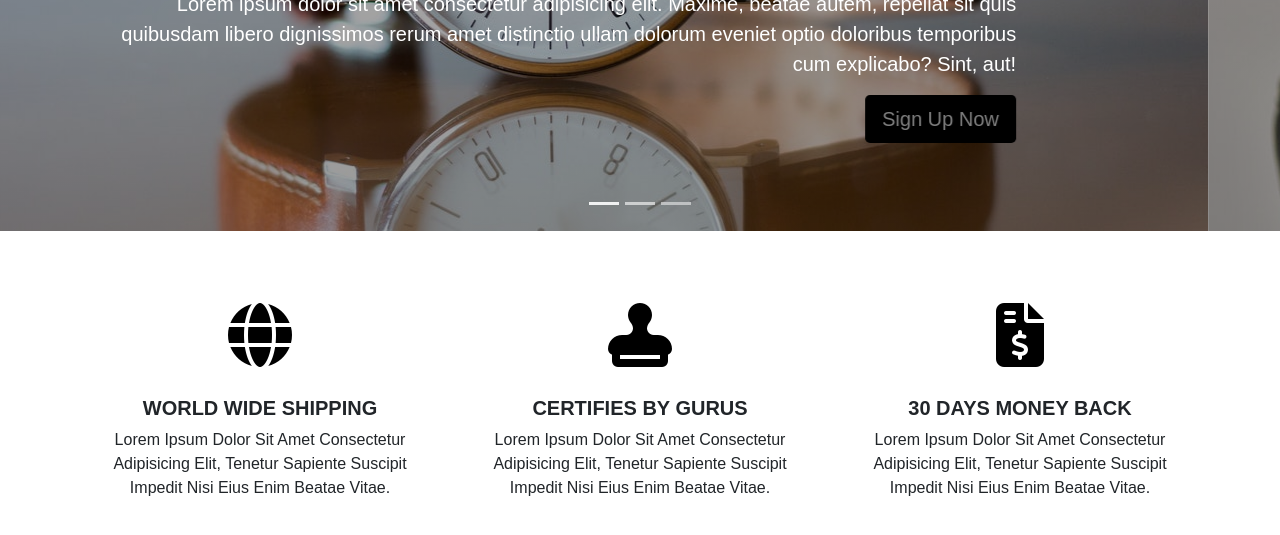
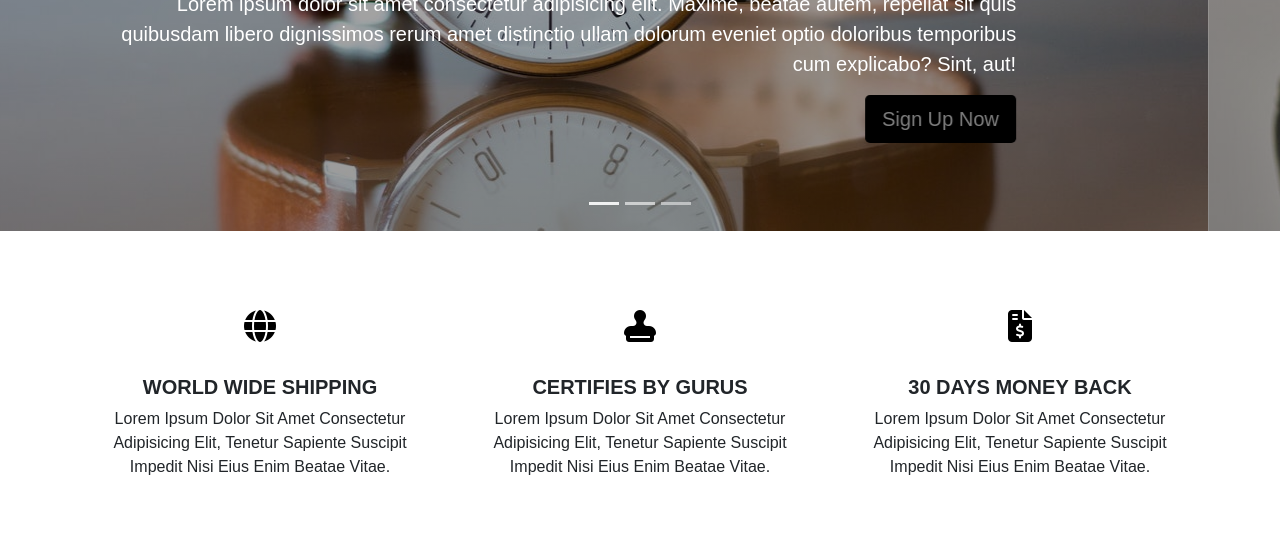
Before and after one commit to ShubhamBinary01/E-commerce-Website, a plain HTML site: page index.html in a window 1280 px wide. Shown: the part 369-904 px from the top of the page. Drawn offline with nearby package versions, Linux system fonts and the light colour scheme.

Commit message:
Service Section

```diff
--- a/index.html
+++ b/index.html
@@ -111,33 +111,33 @@
 <section class="services py-5 text-center">
     <div class="container">
         <div class="row">
-        <!--Single Service-->
+            <!--first Service-->
             <div class="col-10 mx-auto col-md-6 col-lg-4 my-3">
                 <span class="service-icon">
-                <i class="fas fa-globe fa-2x"></i>
+                    <i class="fas fa-globe"></i>
                 </span>
                 <h5 class="font-weight-bold text-uppercase">World Wide Shipping</h5>
                 <p class="text-capitalize">Lorem ipsum dolor sit amet consectetur adipisicing elit, Tenetur sapiente suscipit impedit nisi eius enim beatae vitae.</p>
             </div>
-        <!--End of Single Service-->
-     <!--Single Service-->
+            <!--End of first Service-->
+             <!--second Service-->
             <div class="col-10 mx-auto col-md-6 col-lg-4 my-3">
             <span class="service-icon">
-            <i class="fas fa-stamp fa-2x"></i>
+                <i class="fas fa-stamp"></i>
             </span>
             <h5 class="font-weight-bold text-uppercase">Certifies By Gurus</h5>
             <p class="text-capitalize">Lorem ipsum dolor sit amet consectetur adipisicing elit, Tenetur sapiente suscipit impedit nisi eius enim beatae vitae.</p>
             </div>
-    <!--End of Single Service-->
-     <!--Single Service-->
+            <!--End of second Service-->
+            <!--thirs Service-->
             <div class="col-10 mx-auto col-md-6 col-lg-4 my-3">
             <span class="service-icon">
-            <i class="fas fa-file-invoice-dollar fa-2x"></i>
+                <i class="fas fa-file-invoice-dollar"></i>
             </span>
             <h5 class="font-weight-bold text-uppercase">30 Days Money Back</h5>
             <p class="text-capitalize">Lorem ipsum dolor sit amet consectetur adipisicing elit, Tenetur sapiente suscipit impedit nisi eius enim beatae vitae.</p>
             </div>
-        <!--End of Single Service-->
+            <!--End of thirs Service-->
         </div>
     </div>
 </section>
```
Lines whose indentation alone changed are shown as unchanged.
